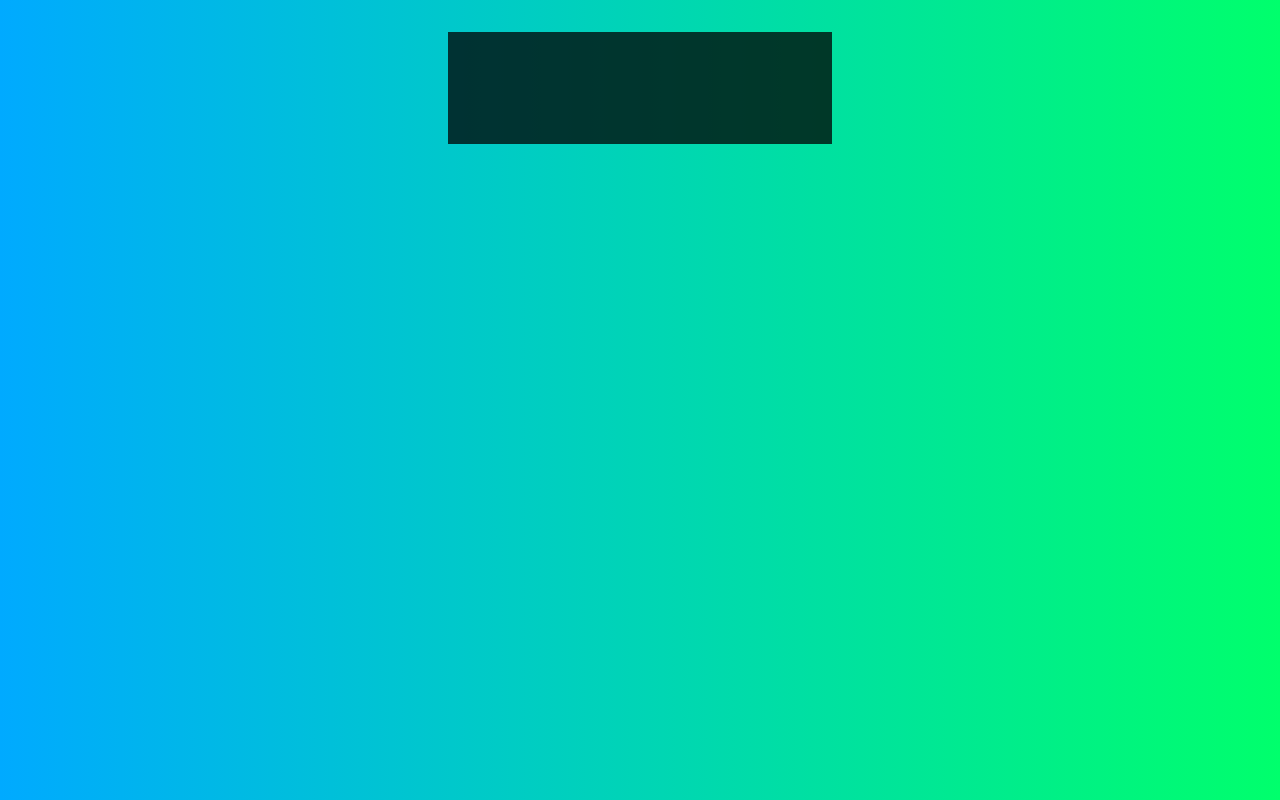
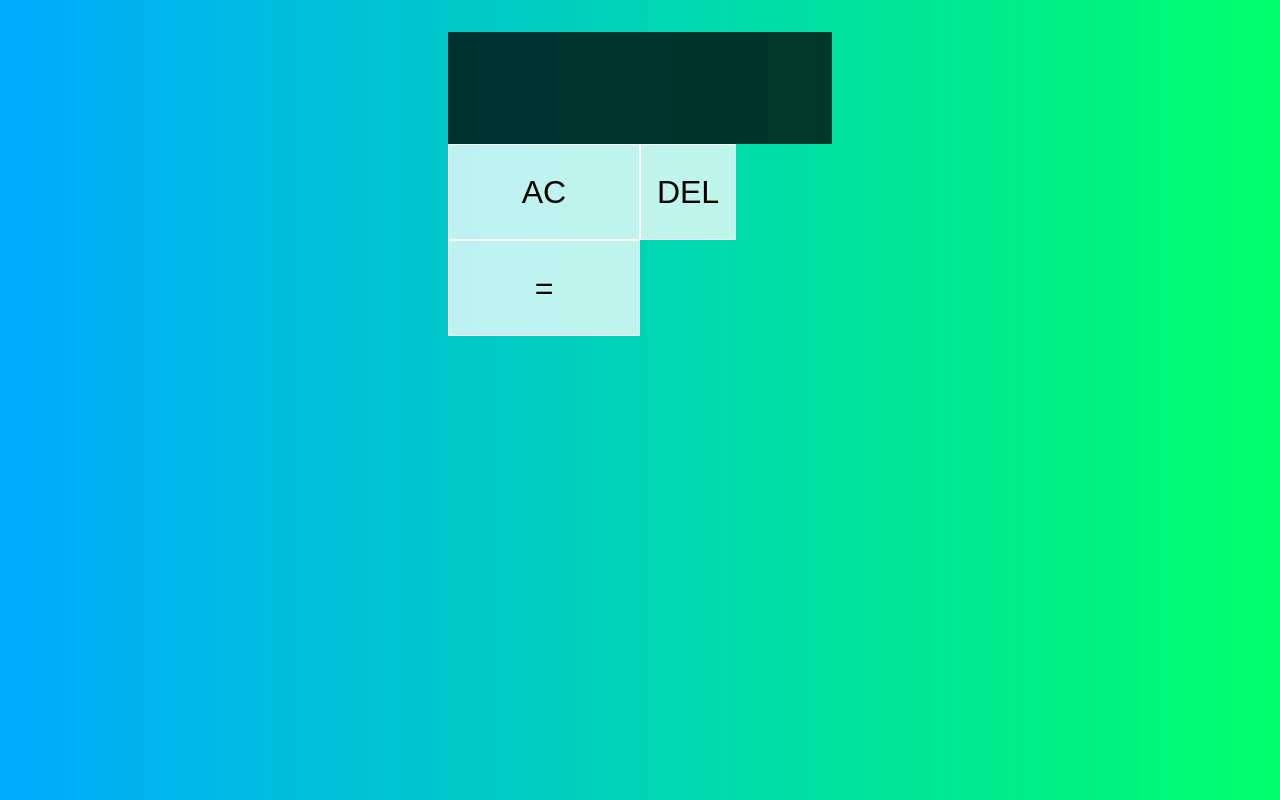
Before and after one commit to nirav00-cyber/react-calculator, a React (Create React App) app: page / in a window 1280 px wide. Built offline with nearby package versions, Linux system fonts and the light colour scheme.

Commit message:
Added buttons

```diff
--- a/src/App.js
+++ b/src/App.js
@@ -22,7 +22,9 @@
 
         </div>
       </div>
-
+      <button className="span-two">AC</button>
+      <button>DEL</button>
+      <button className="span-two">=</button>
     </div>
   )
 }
```
